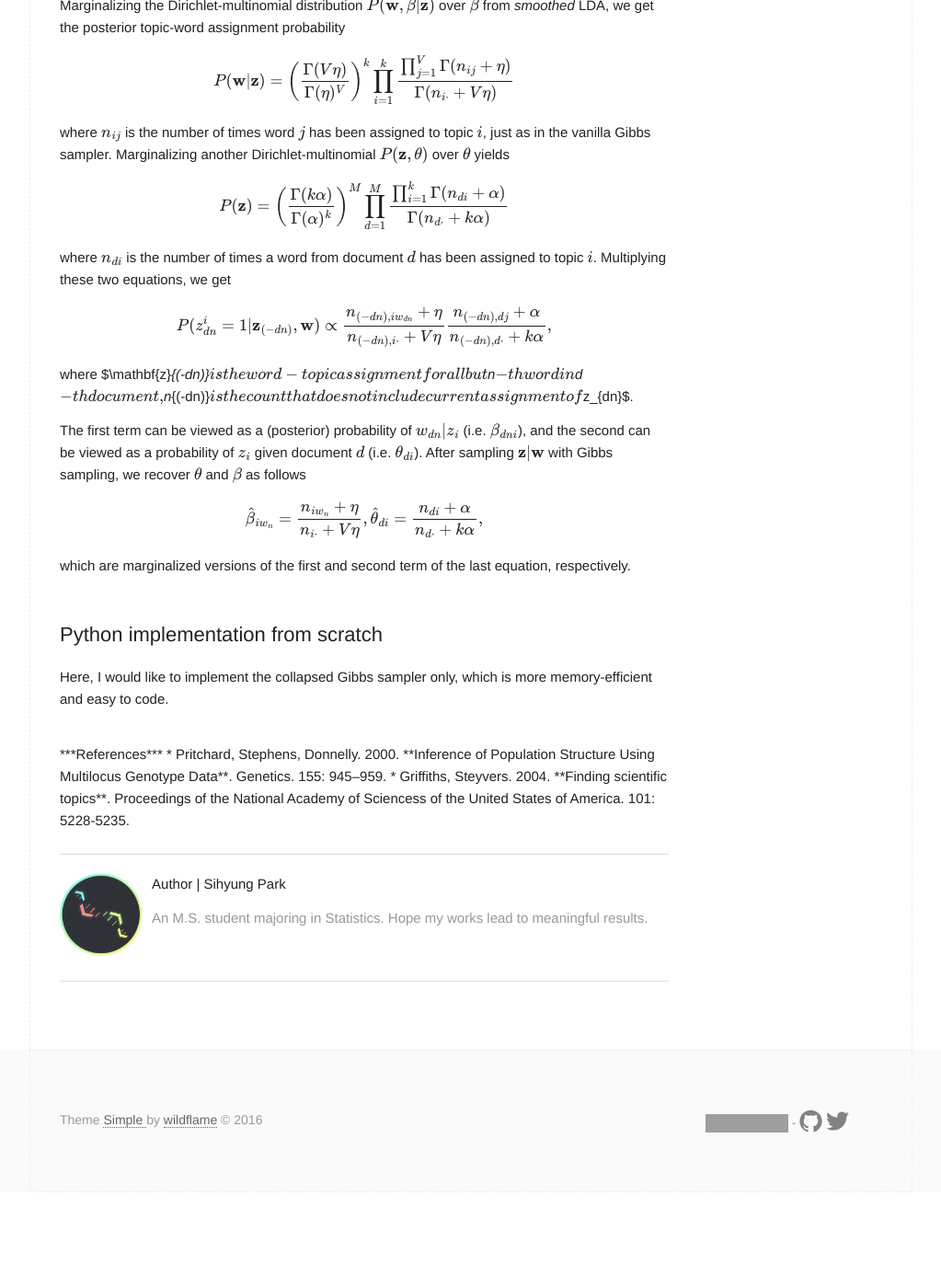
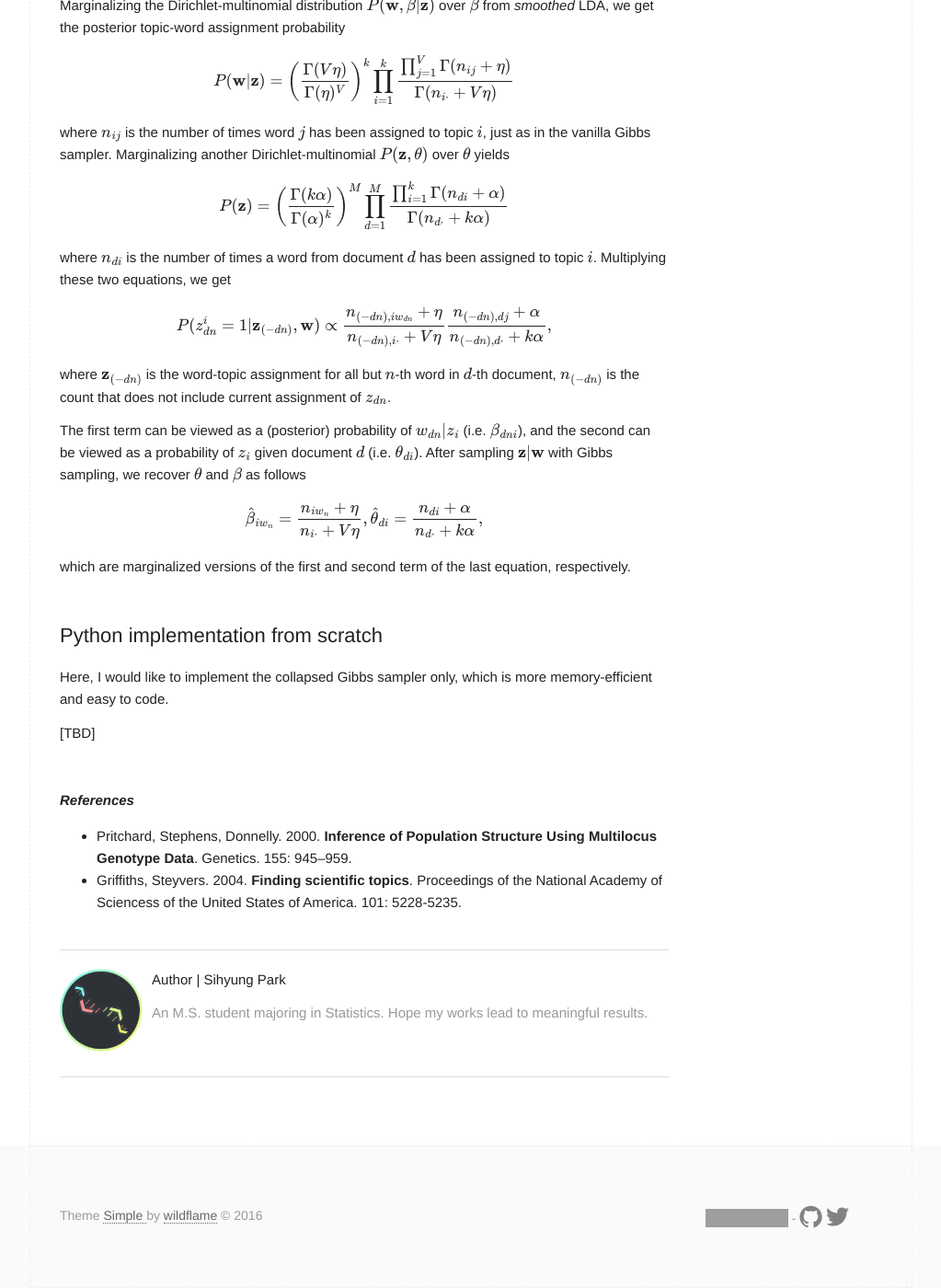
Before and after one commit to naturale0/naturale0.github.io, a Jekyll site: the page built from _posts/2021-02-15-LDA-4-Gibbs-Sampling.md, in a window 1280 px wide and 1400 px high, scrolled down 2864 px. Shown: the whole window at 92% size, without its empty margins (128-1151 px from the left). Built offline with Jekyll 4.4.1, drawn with Linux system fonts in a browser that asks for light colours; formulas are drawn with MathJax 3; comment, search, counter and statistics services are not loaded; before the commit the page ends 4160 px from its top, so only the background shows below that; grey boxes are pictures that could not be loaded.

Commit message:
post LDA (4)

```diff
--- a/_posts/2021-02-15-LDA-4-Gibbs-Sampling.md
+++ b/_posts/2021-02-15-LDA-4-Gibbs-Sampling.md
@@ -132,7 +132,7 @@ P(z_{dn}^i=1 | \mathbf{z}_{(-dn)},\mathbf{w}) \propto \frac{n_{(-dn),iw_{dn}}+\e
 $$
 
 
-where $\mathbf{z}_{(-dn)}$ is the word-topic assignment for all but $n$-th word in $d$-th document, $n_{(-dn)}$ is the count that does not include current assignment of $z_{dn}$.
+where $\mathbf{z}\_{(-dn)}$ is the word-topic assignment for all but $n$-th word in $d$-th document, $n_{(-dn)}$ is the count that does not include current assignment of $z_{dn}$.
 
 The first term can be viewed as a (posterior) probability of $w_{dn}\|z_i$ (i.e. $\beta_{dni}$), and the second can be viewed as a probability of $z_i$ given document $d$ (i.e. $\theta_{di}$). After sampling $\mathbf{z}\|\mathbf{w}$ with Gibbs sampling, we recover $\theta$ and $\beta$ as follows
 
@@ -151,7 +151,7 @@ which are marginalized versions of the first and second term of the last equatio
 
 Here, I would like to implement the collapsed Gibbs sampler only, which is more memory-efficient and easy to code.
 
-<TBD>
+[TBD]
 
 
 
@@ -159,6 +159,8 @@ Here, I would like to implement the collapsed Gibbs sampler only, which is more
 
 <br>
 
+
+
 ***References***
 
 * Pritchard, Stephens, Donnelly. 2000. **Inference of Population Structure Using Multilocus Genotype Data**. Genetics. 155: 945–959.
```
Also changed, not shown: 1 other file.
